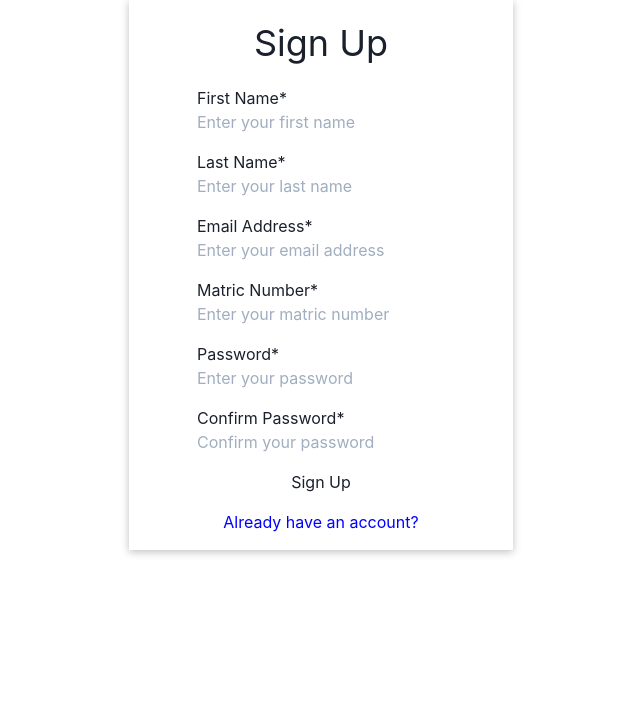
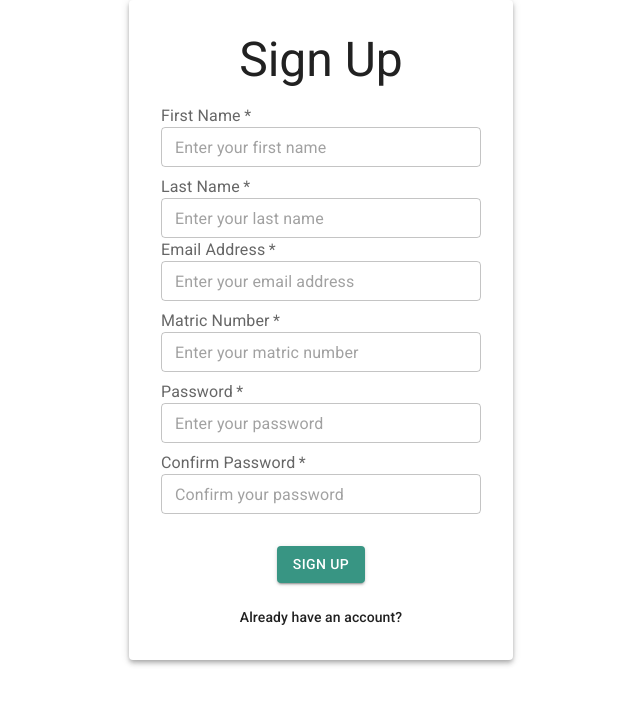
Before and after one commit to demolaemrick/course-registration-system, a React (Create React App) app in the folder client/: page /register in a window 1280 px wide. Shown: the top 704 px of the page, without its empty margins (319-959 px from the left). Built offline with nearby package versions, Linux system fonts and the light colour scheme; no server answers.

Commit message:
Rename component

```diff
--- a/client/src/components/pages/SignUp.tsx
+++ b/client/src/components/pages/SignUp.tsx
@@ -1,21 +1,24 @@
-import { useState, FormEvent } from "react";
+import { useState, FormEvent, ChangeEvent } from "react";
+
 import {
-  Center,
+  Paper,
   FormControl,
   FormLabel,
-  Input,
-  VStack,
+  OutlinedInput,
+  Box,
   Button,
-  Text,
-} from "@chakra-ui/react";
+  Typography,
+} from "@mui/material";
+
+import { useDispatch, useSelector } from "react-redux";
 import { Link } from "react-router-dom";
-import { useDispatch, useSelector } from "react-redux";
 import { useHistory } from "react-router-dom";
 
-import Card from "../UI/Card/Card";
 import { RegisterFormData } from "../../types/user";
+
 import { register } from "../../store/user/user-actions";
 import { RootState } from "../../store";
+
 import FormErrorMessage from "../UI/FormErrorMessage";
 
 const SignUp = () => {
@@ -34,7 +37,7 @@ const SignUp = () => {
     passwordConfirm: "",
   });
 
-  const handleChange = (event: FormEvent<HTMLInputElement>) => {
+  const handleChange = (event: ChangeEvent<HTMLInputElement>) => {
     const { name, value } = event.currentTarget;
 
     setFormData({
@@ -43,111 +46,118 @@ const SignUp = () => {
     });
   };
 
-  const handleSubmit = () => {
+  const handleSubmit = (e: FormEvent) => {
+    e.preventDefault();
     dispatch(register(formData, history));
   };
+
   return (
-    <Center>
-      <Card width="30%">
-        <VStack spacing={4}>
-          <Text fontSize="4xl">Sign Up</Text>
-
-          <FormControl id="firstName" isRequired>
+    <Box
+      component="form"
+      sx={{
+        display: "flex",
+        justifyContent: "center",
+        alignItems: "center",
+        minHeight: "600px",
+      }}
+      noValidate
+      autoComplete="off"
+      onSubmit={handleSubmit}
+    >
+      <Paper
+        elevation={4}
+        sx={{
+          display: "flex",
+          flexDirection: "column",
+          alignItems: "center",
+          p: 4,
+          minWidth: "30%",
+        }}
+      >
+        <Typography variant="h3" mb={2}>
+          Sign Up
+        </Typography>
+        <FormControl id="firstName" fullWidth size="small" required>
           <FormLabel>First Name</FormLabel>
-            <Input
+          <OutlinedInput
             type="text"
-              focusBorderColor="teal.200"
             placeholder="Enter your first name"
-              size="sm"
             name="firstName"
             onChange={handleChange}
-              isInvalid={!!error?.firstName}
+            error={!!error?.firstName}
           />
-            <FormErrorMessage>{error?.firstName}</FormErrorMessage>
+          <FormErrorMessage mt={1}>{error?.firstName}</FormErrorMessage>
         </FormControl>
-          <FormControl id="secondName" isRequired>
+        <FormControl id="secondName" fullWidth size="small" required>
           <FormLabel>Last Name</FormLabel>
-            <Input
-              type="text"
-              focusBorderColor="teal.200"
-              placeholder="Enter your last name"
-              size="sm"
+          <OutlinedInput
             name="lastName"
             onChange={handleChange}
-              isInvalid={!!error?.lastName}
+            placeholder="Enter your last name"
+            error={!!error?.lastName}
           />
           <FormErrorMessage>{error?.lastName}</FormErrorMessage>
         </FormControl>
-          <FormControl id="email" isRequired>
+        <FormControl id="email" fullWidth size="small" required>
           <FormLabel>Email Address</FormLabel>
-            <Input
+          <OutlinedInput
             type="email"
-              focusBorderColor="teal.200"
+            name="email"
             placeholder="Enter your email address"
-              size="sm"
-              name="email"
             onChange={handleChange}
-              isInvalid={!!error?.email}
+            error={!!error?.email}
           />
 
-            <FormErrorMessage>{error?.email}</FormErrorMessage>
+          <FormErrorMessage mt={1}>{error?.email}</FormErrorMessage>
         </FormControl>
-          <FormControl id="matricNo" isRequired>
+        <FormControl id="matricNo" fullWidth size="small" required>
           <FormLabel>Matric Number</FormLabel>
-            <Input
+          <OutlinedInput
             type="text"
-              focusBorderColor="teal.200"
             placeholder="Enter your matric number"
-              size="sm"
             name="matricNo"
             onChange={handleChange}
-              isInvalid={!!error?.matricNo}
+            error={!!error?.matricNo}
           />
-            <FormErrorMessage>{error?.matricNo}</FormErrorMessage>
+          <FormErrorMessage mt={1}>{error?.matricNo}</FormErrorMessage>
         </FormControl>
-          <FormControl id="password" isRequired>
+        <FormControl id="password" fullWidth size="small" required>
           <FormLabel>Password</FormLabel>
-            <Input
+          <OutlinedInput
             type="password"
-              focusBorderColor="teal.200"
             placeholder="Enter your password"
-              size="sm"
             name="password"
             onChange={handleChange}
-              isInvalid={!!error?.password}
+            error={!!error?.password}
+          />
+          <FormErrorMessage mt={1}>{error?.password}</FormErrorMessage>
+        </FormControl>
+        <FormControl id="passwordConfirm" fullWidth size="small" required>
+          <FormLabel>Confirm Password</FormLabel>
+          <OutlinedInput
+            type="password"
+            placeholder="Confirm your password"
+            name="passwordConfirm"
+            onChange={handleChange}
+            error={!!error?.passwordConfirm}
           />
 
-            <FormErrorMessage>{error?.password}</FormErrorMessage>
-          </FormControl>
-          <FormControl id="passwordConfirm" isRequired>
-            <FormLabel>Confirm Password</FormLabel>
-            <Input
-              type="password"
-              focusBorderColor="teal.200"
-              placeholder="Confirm your password"
-              size="sm"
-              name="passwordConfirm"
-              onChange={handleChange}
-              isInvalid={!!error?.passwordConfirm}
-            />
-
-            <FormErrorMessage>{error?.passwordConfirm}</FormErrorMessage>
+          <FormErrorMessage mt={1}>{error?.passwordConfirm}</FormErrorMessage>
         </FormControl>
 
         <Button
-            mt={4}
-            colorScheme="teal"
+          variant="contained"
+          color="primary"
+          sx={{ my: 3 }}
           type="submit"
-            onClick={handleSubmit}
         >
           Sign Up
         </Button>
         <Link to="/login">
-            <p style={{ color: "blue" }}>Already have an account?</p>
+          <Typography variant="subtitle2">Already have an account?</Typography>
         </Link>
-        </VStack>
-      </Card>
-    </Center>
+      </Paper>
+    </Box>
   );
 };
 
```
Lines whose indentation alone changed are shown as unchanged.
